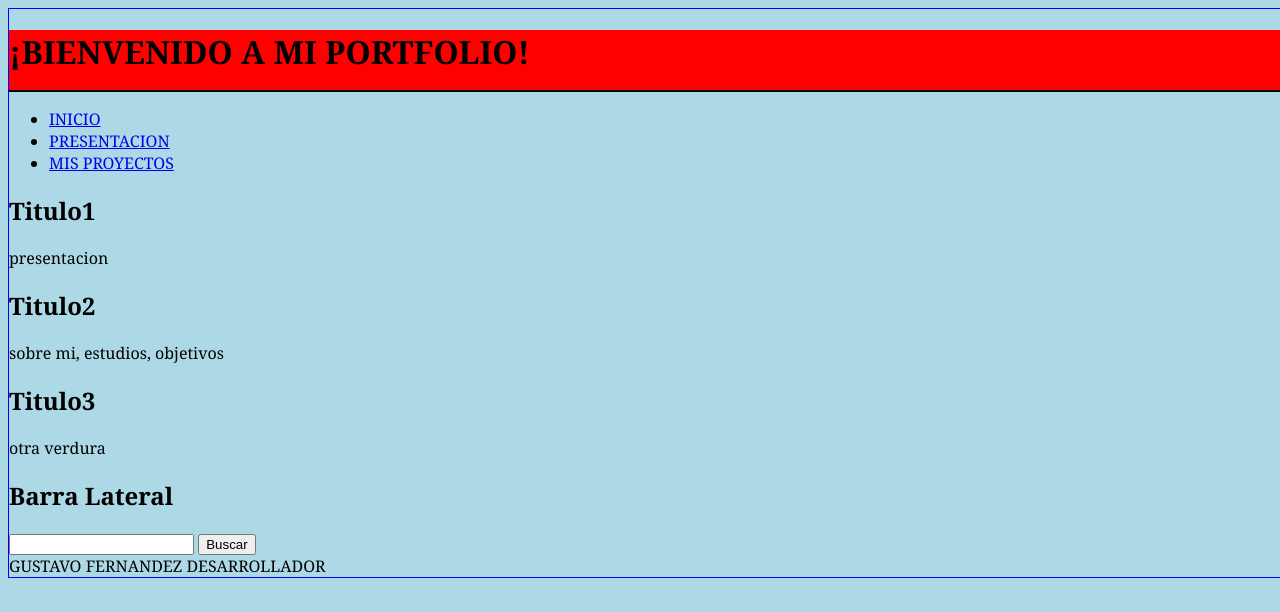
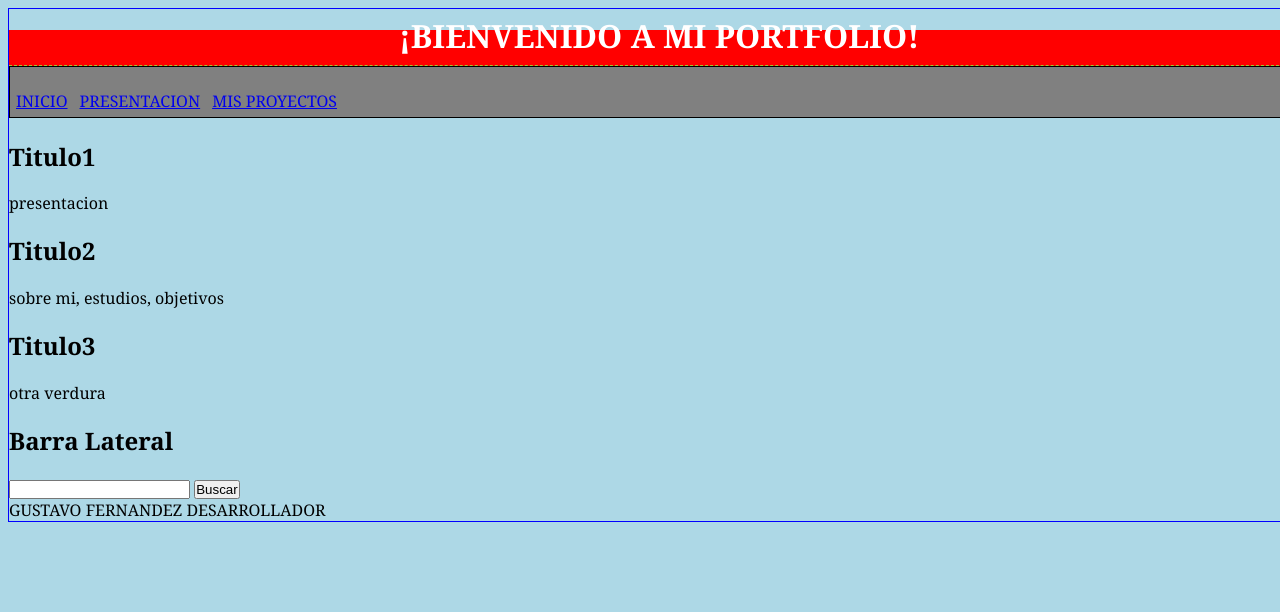
Before and after one commit to Gustavo-Ferna/Gustavo-Ferna.github.io, a plain HTML site: page index.html in a window 1280 px wide. Shown: the top 612 px of the page. Drawn offline with Linux system fonts and the light colour scheme.

Commit message:
probando cantidad de pixeles para alinear

```diff
--- a/estilos.css
+++ b/estilos.css
@@ -1,3 +1,8 @@
+*{
+     margin: opx;
+     padding: 0px;
+}
+
 body{
     background: lightblue;
     font-family: Georgia, 'Times New Roman', Times, serif;
@@ -11,7 +16,28 @@ body{
 
 header{
     background: red;
-    height: 60px;
+    height: 10%;
     width: 100%;
-    border-bottom: 2px solid black;
+    border-bottom: 1px dashed yellowgreen;
+    text-align: center;
+    line-height: 80%;
+    color: white;
+
 }
+
+nav{
+    background: gray;
+    height: 50px;
+    border: 1px solid black;
+}
+
+nav ul li{
+    float: left;
+    list-style: none;
+    margin: 6px;
+    line-height: 25px;
+}
+
+.anularestilos{
+    clear: both;
+}
--- a/index.html
+++ b/index.html
@@ -26,6 +26,8 @@
                     <li><a href="index.html">MIS PROYECTOS</a></li>
                 </ul>
             </nav>
+
+            <div class="anularestilos"></div>
 
             <!--  definimos articulos -->
             <section id="contenido">
```
